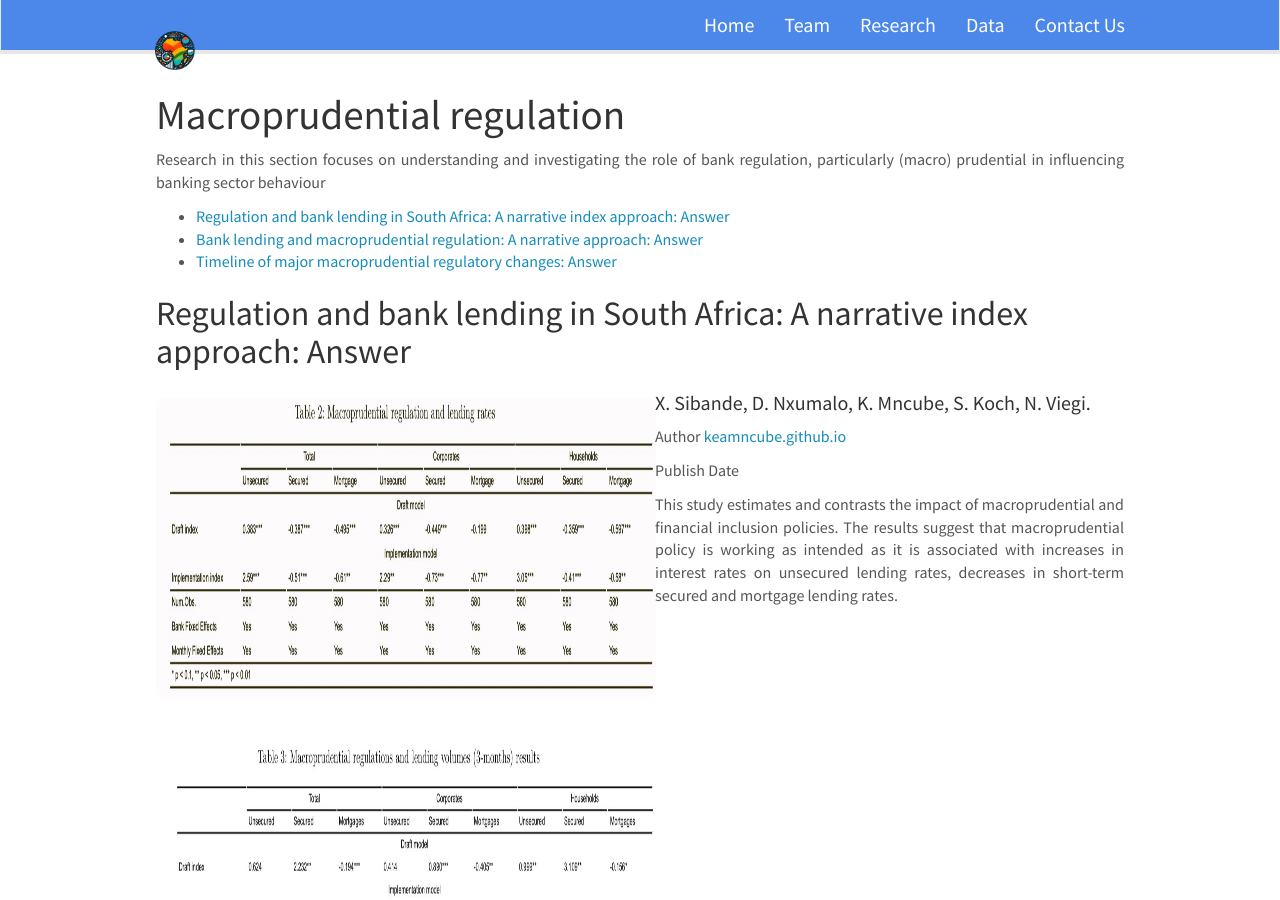
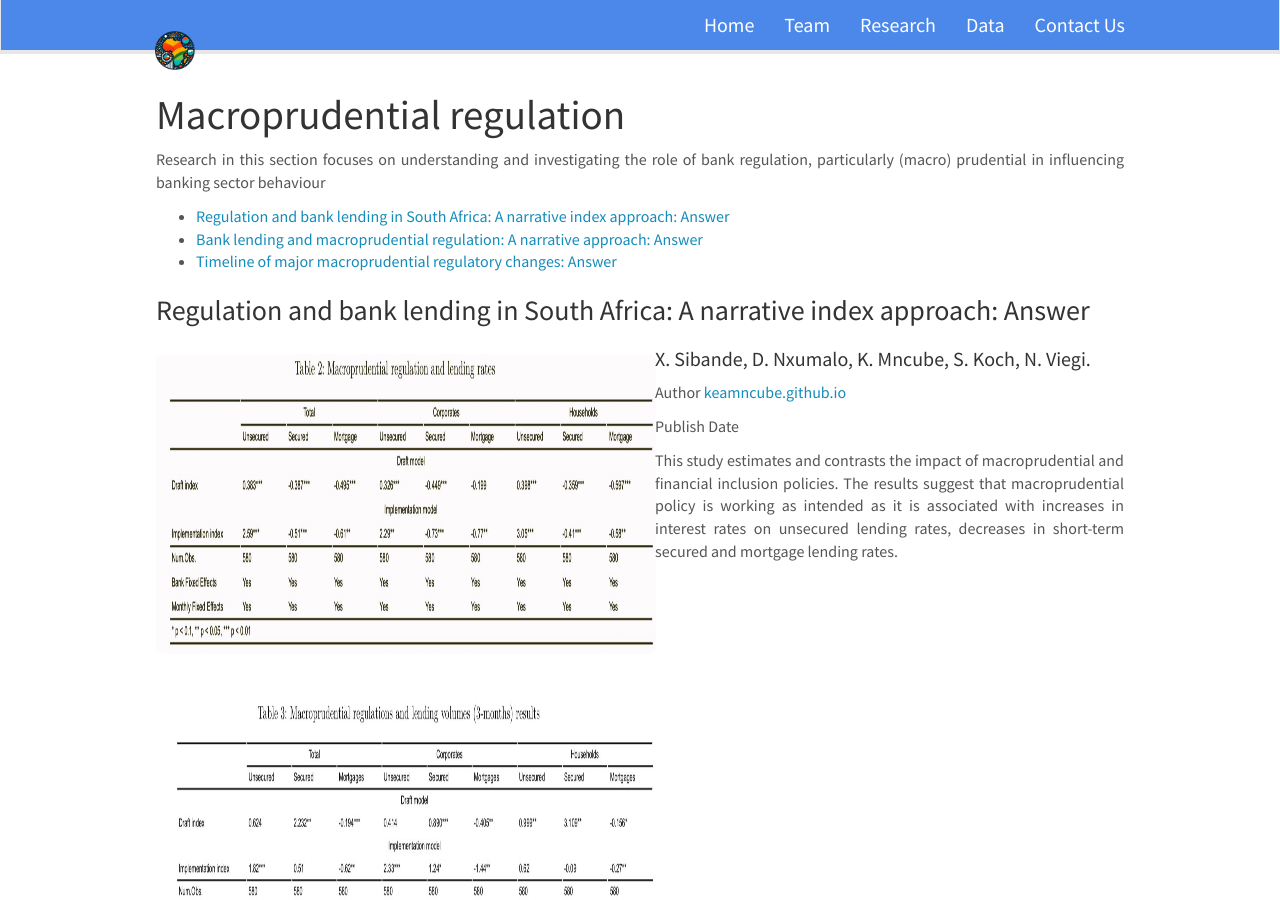
Before and after one commit to upmacrolab/upmacrolab.github.io, a Jekyll site: the page built from _pages/macropru.md, in a window 1280 px wide and 900 px high. Built offline with Jekyll 4.4.1, drawn with Linux system fonts in a browser that asks for light colours; nearby versions of some CDN libraries.

```diff
--- a/_pages/macropru.md
+++ b/_pages/macropru.md
@@ -17,7 +17,7 @@ permalink: /macropru.html/
 
 
 
-## Regulation and bank lending in South Africa: A narrative index approach: Answer
+### Regulation and bank lending in South Africa: A narrative index approach: Answer
 <div class="row">
   <div class="col col-md-6" markdown="0">
     <!-- replace with your paper figure -->
@@ -43,7 +43,7 @@ permalink: /macropru.html/
 
 <!-- Divider -->
 ---
-## Bank lending and macroprudential regulation: A narrative approach: Answer
+### Bank lending and macroprudential regulation: A narrative approach: Answer
 <div class="row">
   <div class="col col-md-6" markdown="0">
   <!-- replace with your paper figure -->
@@ -69,7 +69,7 @@ permalink: /macropru.html/
 <!-- Divider -->
 ---
 
-## Timeline of major macroprudential regulatory changes: Answer
+### Timeline of major macroprudential regulatory changes: Answer
 <div class="row">
   <div class="col col-md-6" markdown="0">
   <!-- replace with your paper figure -->
```
